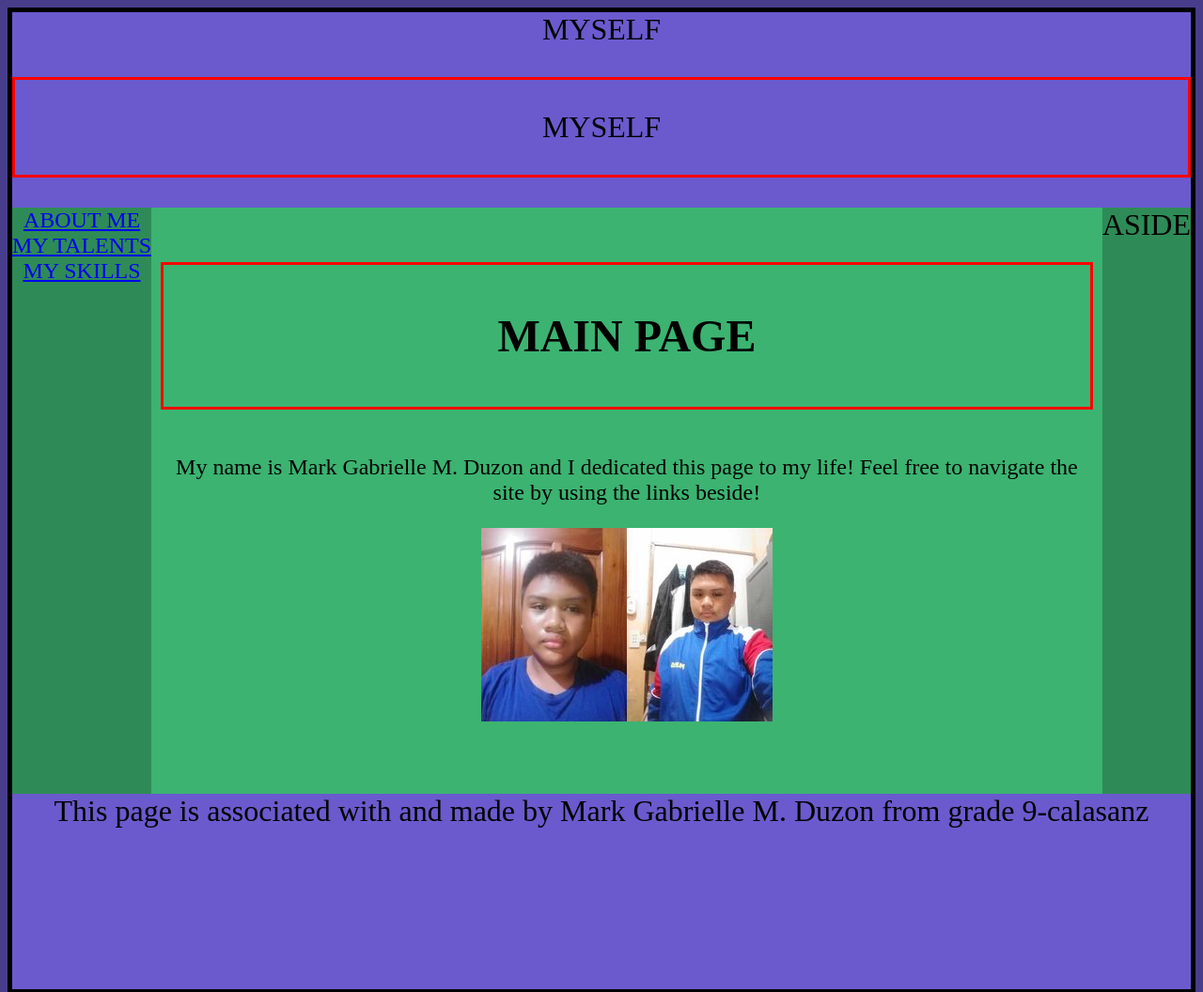
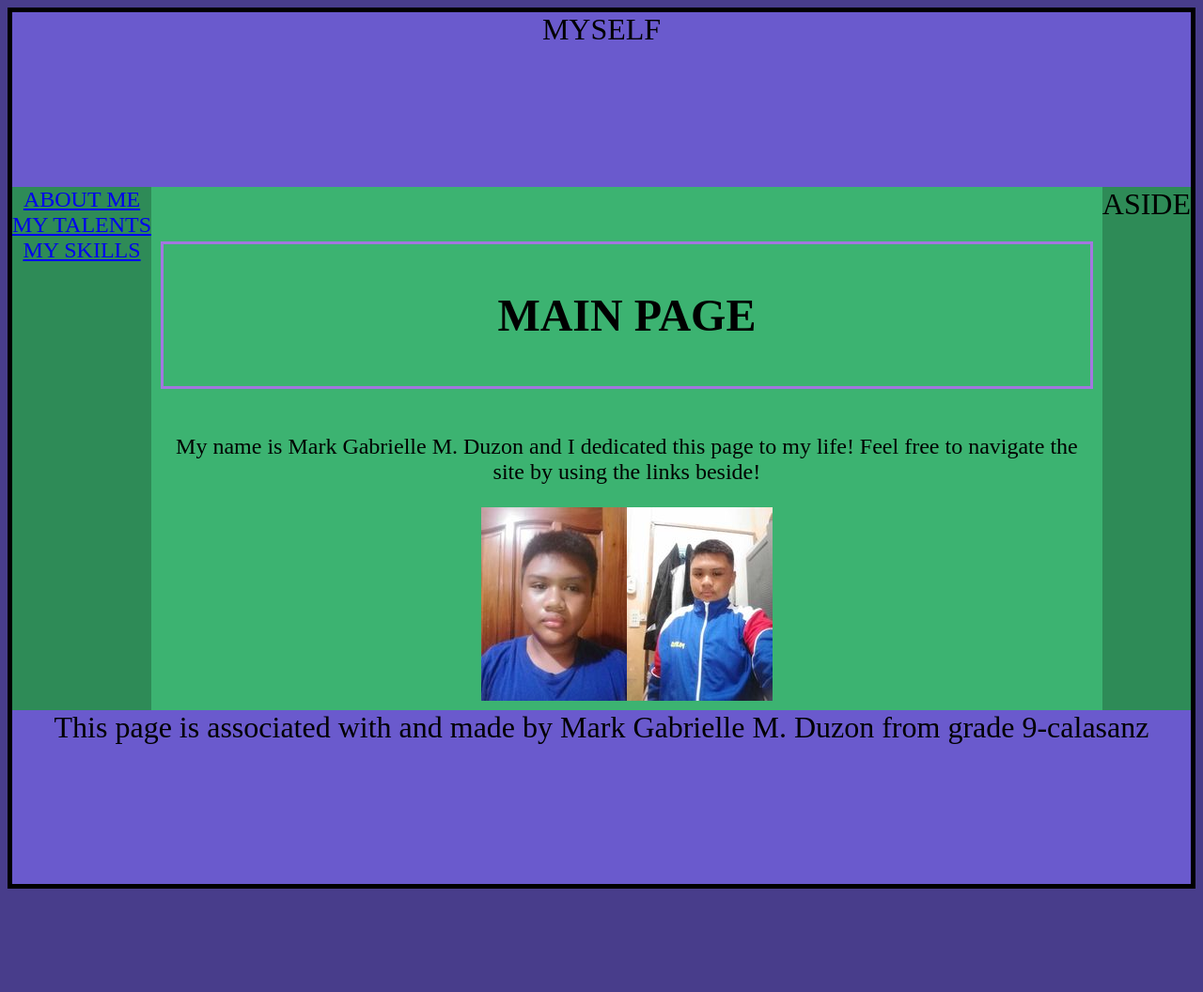
Before and after one commit to Jeannnn123456/CALASANZ03, a plain HTML site: page index.html in a window 1280 px wide. Shown: the top 1056 px of the page at 94% size. After the commit the page ends 954 px from the top, so only its background shows below. Drawn offline with Linux system fonts and the light colour scheme.

Commit message:
Update index.html
border w color

```diff
--- a/index.html
+++ b/index.html
@@ -112,10 +112,10 @@
 
 <div class=container>
 
-        <div class=header>MYSELF<p style="border-width:3px; border-style:solid; border-color:#FF0000; padding: 1em;">MYSELF</p></div>
+        <div class=header>MYSELF</div>
 	<div class=nav><a href=ABOUT.html>ABOUT ME</a>
 	<a href=TALENTS.html>MY TALENTS</a><a href=SKILLS.html>MY SKILLS</a></div>
-	<div class=main><h1><p style="border-width:3px; border-style:solid; border-color:#FF0000; padding: 1em;">MAIN PAGE</p></h1><p>My name is Mark Gabrielle M. Duzon and I dedicated this page to my life! Feel free to navigate the site by using the links beside!</p>
+	<div class=main><h1><p style="border-width:3px; border-style:solid; border-color:#a377e0; padding: 1em;">MAIN PAGE</p></h1><p>My name is Mark Gabrielle M. Duzon and I dedicated this page to my life! Feel free to navigate the site by using the links beside!</p>
 	<img src="myself2023.jpg" alt="A picture of me"><img src="myself2023_2.jpg" alt="A picture of me"></div>
 	<div class=aside>ASIDE</div>
 	<div class=footer>This page is associated with and made by Mark Gabrielle M. Duzon from grade 9-calasanz</div>
```
